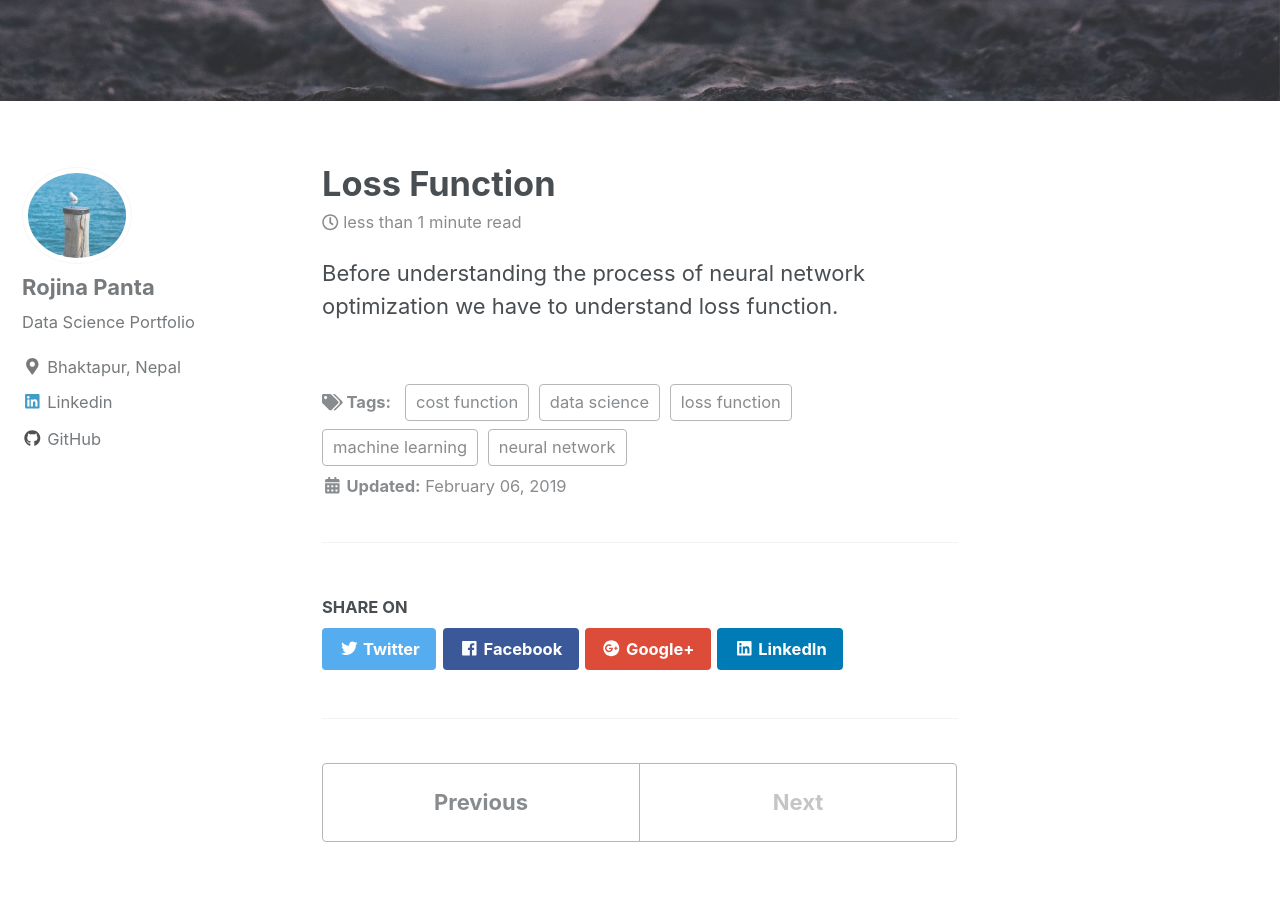
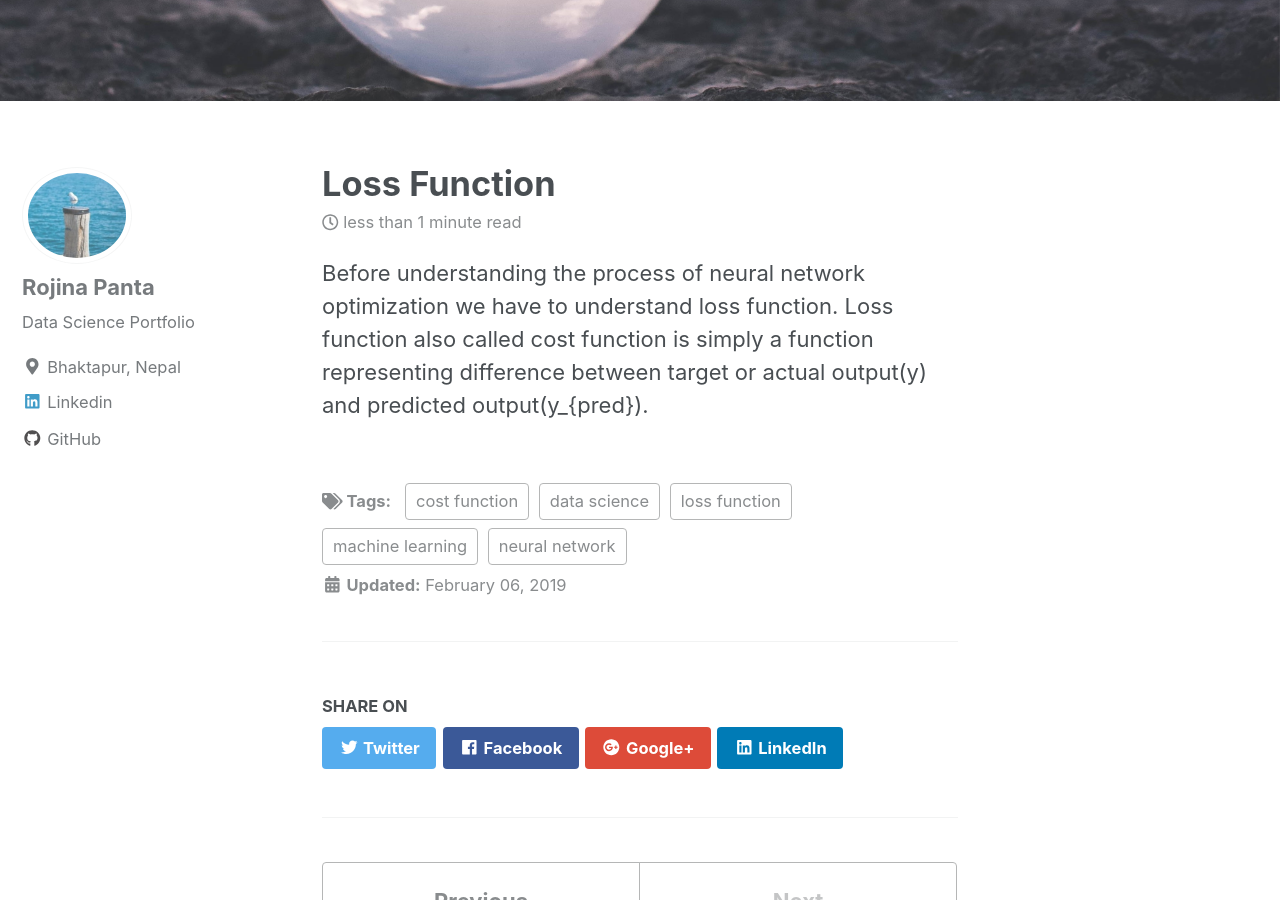
Before and after one commit to Rojina99/Rojina99.github.io, a Jekyll site: the page built from _posts/2019-02-06-loss_function.md, in a window 1280 px wide and 900 px high, scrolled down 443 px. Built offline with Jekyll 4.4.1, drawn with Linux system fonts in a browser that asks for light colours; cached includes are drawn as plain includes; nearby versions of some CDN libraries.

Commit message:
Update 2019-02-06-loss_function.md

```diff
--- a/_posts/2019-02-06-loss_function.md
+++ b/_posts/2019-02-06-loss_function.md
@@ -17,4 +17,4 @@ gallery:
      title: "Figure 2"
 ---
 
-Before understanding the process of neural network optimization we have to understand loss function.
+Before understanding the process of neural network optimization we have to understand loss function. Loss function also called cost function is simply a function representing difference between target or actual output(y) and predicted output(y_{pred}).
```
